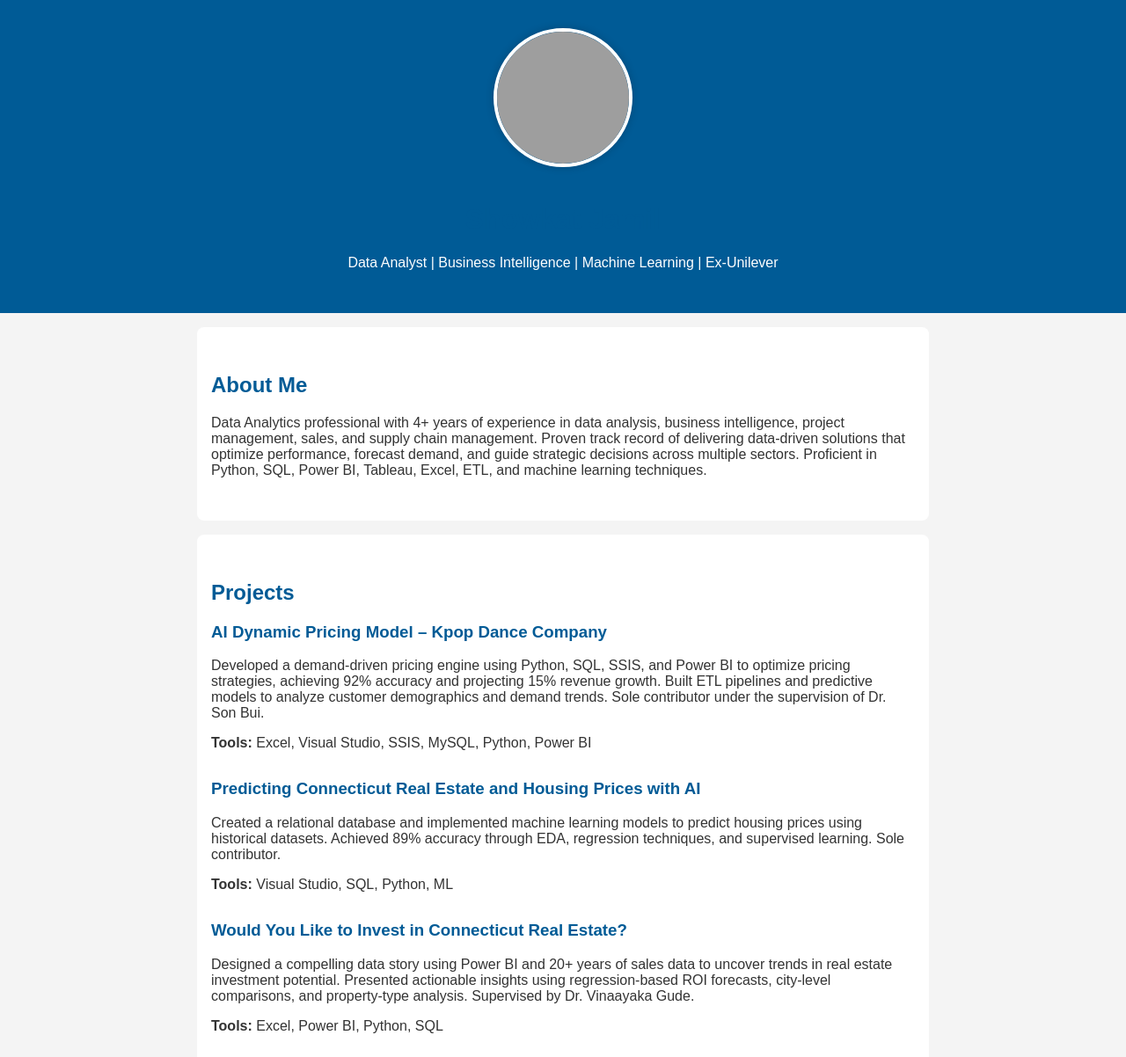
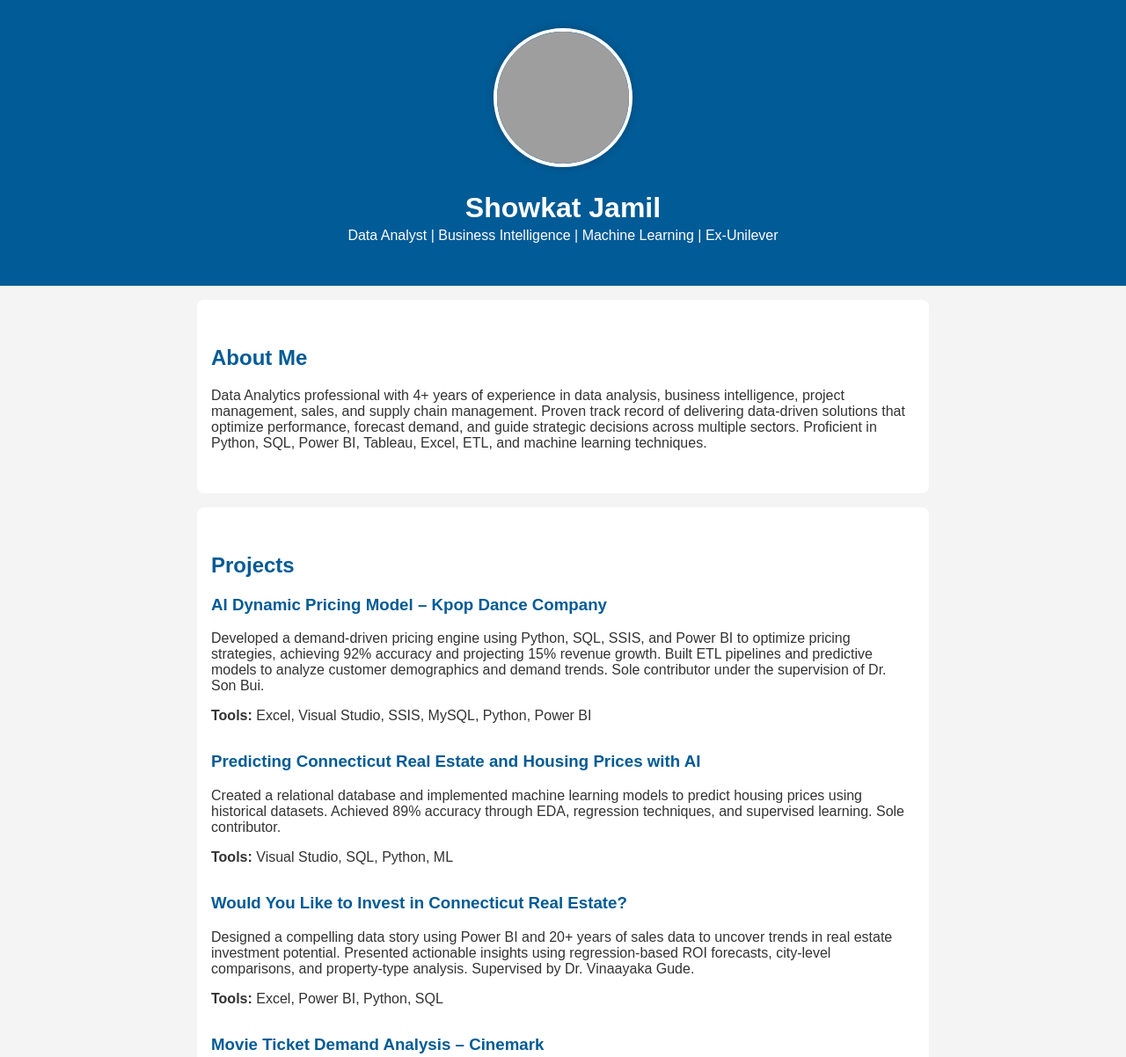
Before and after one commit to Showkat-Portfolio/Showkat-Portfolio-Site, a plain HTML site: page index.html in a window 1280 px wide. Shown: the top 1202 px of the page at 88% size. Drawn offline with Linux system fonts and the light colour scheme; grey boxes are pictures that could not be loaded.

Commit message:
Add files via upload

```diff
--- a/index.html
+++ b/index.html
@@ -5,66 +5,66 @@
   <meta name="viewport" content="width=device-width, initial-scale=1.0" />
   <title>Showkat Jamil | Data Analyst Portfolio</title>
   <style>
-    body { font-family: Arial, sans-serif; margin: 0; padding: 0; background: #f4f4f4; color: #333; }
-    header { background: #005b96; color: white; padding: 2rem 1rem; text-align: center; }
-    header img { width: 150px; height: 150px; object-fit: cover; border-radius: 50%; margin-bottom: 1rem; border: 4px solid white; box-shadow: 0 0 10px rgba(0,0,0,0.2); }
-    section { padding: 2rem 1rem; max-width: 800px; margin: auto; background: white; margin-top: 1rem; border-radius: 8px; }
-    h1, h2, h3 { color: #005b96; }
-    .project { margin-bottom: 2rem; }
-    a { color: #005b96; text-decoration: none; }
-    footer { text-align: center; padding: 1rem; color: #666; }
-    .button { background: #005b96; color: white; padding: 0.5rem 1rem; border-radius: 4px; text-decoration: none; }
-  </style>
-</head>
-<body>
-  <header>
-    <img src="profile.jpg" alt="Showkat Jamil">
-    <h1>Showkat Jamil</h1>
-    <p>Data Analyst | Business Intelligence | Machine Learning | Ex-Unilever</p>
-  </header>
-
-  <section>
-    <h2>About Me</h2>
-    <p>Data Analytics professional with 4+ years of experience in data analysis, business intelligence, project management, sales, and supply chain management. Proven track record of delivering data-driven solutions that optimize performance, forecast demand, and guide strategic decisions across multiple sectors. Proficient in Python, SQL, Power BI, Tableau, Excel, ETL, and machine learning techniques.</p>
-  </section>
-
-  <section>
-    <h2>Projects</h2>
-
-    <div class="project">
-      <h3>AI Dynamic Pricing Model – Kpop Dance Company</h3>
-      <p>Developed a demand-driven pricing engine using Python, SQL, SSIS, and Power BI to optimize pricing strategies, achieving 92% accuracy and projecting 15% revenue growth. Built ETL pipelines and predictive models to analyze customer demographics and demand trends. Sole contributor under the supervision of Dr. Son Bui.</p>
-      <p><strong>Tools:</strong> Excel, Visual Studio, SSIS, MySQL, Python, Power BI</p>
-    </div>
-
-    <div class="project">
-      <h3>Predicting Connecticut Real Estate and Housing Prices with AI</h3>
-      <p>Created a relational database and implemented machine learning models to predict housing prices using historical datasets. Achieved 89% accuracy through EDA, regression techniques, and supervised learning. Sole contributor.</p>
-      <p><strong>Tools:</strong> Visual Studio, SQL, Python, ML</p>
-    </div>
-
-    <div class="project">
-      <h3>Would You Like to Invest in Connecticut Real Estate?</h3>
-      <p>Designed a compelling data story using Power BI and 20+ years of sales data to uncover trends in real estate investment potential. Presented actionable insights using regression-based ROI forecasts, city-level comparisons, and property-type analysis. Supervised by Dr. Vinaayaka Gude.</p>
-      <p><strong>Tools:</strong> Excel, Power BI, Python, SQL</p>
-    </div>
-
- <!DOCTYPE html>
-<html lang="en">
-<head>
-  <meta charset="UTF-8" />
-  <meta name="viewport" content="width=device-width, initial-scale=1.0" />
-  <title>Showkat Jamil | Data Analyst Portfolio</title>
-  <style>
-    body { font-family: Arial, sans-serif; margin: 0; padding: 0; background: #f4f4f4; color: #333; }
-    header { background: #005b96; color: white; padding: 2rem 1rem; text-align: center; }
-    header img { width: 150px; height: 150px; object-fit: cover; border-radius: 50%; margin-bottom: 1rem; border: 4px solid white; box-shadow: 0 0 10px rgba(0,0,0,0.2); }
-    section { padding: 2rem 1rem; max-width: 800px; margin: auto; background: white; margin-top: 1rem; border-radius: 8px; }
-    h1, h2, h3 { color: #005b96; }
-    .project { margin-bottom: 2rem; }
-    a { color: #005b96; text-decoration: none; }
-    footer { text-align: center; padding: 1rem; color: #666; }
-    .button { background: #005b96; color: white; padding: 0.5rem 1rem; border-radius: 4px; text-decoration: none; }
+    body {
+      font-family: Arial, sans-serif;
+      margin: 0;
+      padding: 0;
+      background: #f4f4f4;
+      color: #333;
+    }
+    header {
+      background: #005b96;
+      color: white;
+      padding: 2rem 1rem;
+      text-align: center;
+    }
+    header img {
+      width: 150px;
+      height: 150px;
+      object-fit: cover;
+      border-radius: 50%;
+      border: 4px solid white;
+      box-shadow: 0 0 10px rgba(0,0,0,0.2);
+      margin-bottom: 1rem;
+    }
+    header h1 {
+      font-size: 2rem;
+      margin: 0.5rem 0 0;
+    }
+    header p {
+      font-size: 1rem;
+      margin-top: 0.25rem;
+    }
+    section {
+      padding: 2rem 1rem;
+      max-width: 800px;
+      margin: auto;
+      background: white;
+      margin-top: 1rem;
+      border-radius: 8px;
+    }
+    h2, h3 {
+      color: #005b96;
+    }
+    .project {
+      margin-bottom: 2rem;
+    }
+    a {
+      color: #005b96;
+      text-decoration: none;
+    }
+    .button {
+      background: #005b96;
+      color: white;
+      padding: 0.5rem 1rem;
+      border-radius: 4px;
+      text-decoration: none;
+    }
+    footer {
+      text-align: center;
+      padding: 1rem;
+      color: #666;
+    }
   </style>
 </head>
 <body>
```
